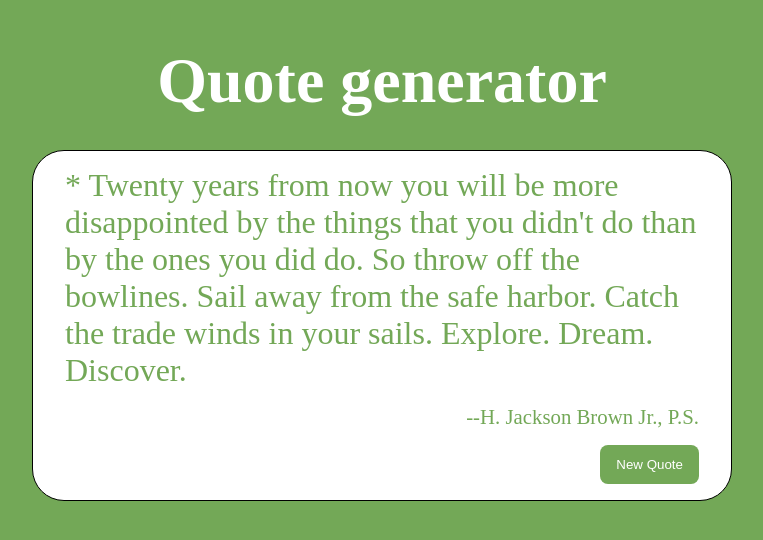
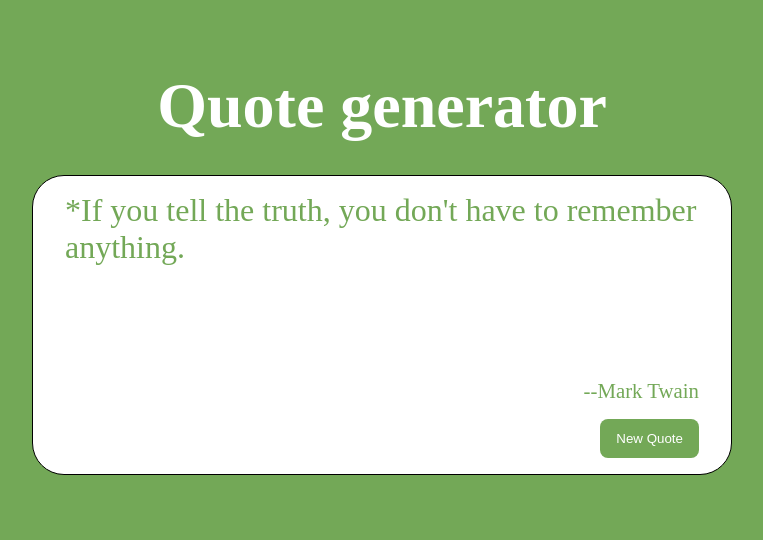
Before and after one commit to yusef-codes10/quote-generator-vue, a Vue app: page / in a window 1280 px wide. Shown: the part 144-684 px from the top of the page, without its empty margins (258-1021 px from the left). Built offline with nearby package versions, Linux system fonts and the light colour scheme.

Commit message:
more quotes have been added

```diff
--- a/src/components/QMain.vue
+++ b/src/components/QMain.vue
@@ -1,10 +1,8 @@
 <script setup>
 import { ref } from 'vue'
 
-const quote = ref(
-  " Twenty years from now you will be more disappointed by the things that you didn't do than by the ones you did do. So throw off the bowlines. Sail away from the safe harbor. Catch the trade winds in your sails. Explore. Dream. Discover.",
-)
-const author = ref('H. Jackson Brown Jr., P.S. ')
+const quote = ref("If you tell the truth, you don't have to remember anything.")
+const author = ref('Mark Twain')
 
 // const quote = ref('')
 // const author = ref('')
@@ -60,6 +58,23 @@ const quotes = ref([
     quote: 'A lie told often enough becomes the truth.',
     author: 'Vladimir Lenin',
   },
+  {
+    index: 11,
+    quote: 'Be the change that you wish to see in the world.',
+    author: 'Mahatma Gandhi',
+  },
+  {
+    index: 12,
+    quote:
+      "If you want to know what a man's like, take a good look at how he treats his inferiors, not his equals.",
+    author: 'J.K. Rowling',
+  },
+  {
+    index: 13,
+    quote:
+      "Imperfection is beauty, madness is genius and it's better to be absolutely ridiculous than absolutely boring.",
+    author: 'Marilyn Monroe',
+  },
 ])
 
 const generateQuote = () => {
@@ -83,17 +98,21 @@ const generateQuote = () => {
 <style scoped>
 .quote-container {
   width: min(700px, 80%);
-  height: auto;
+  min-height: 300px;
   background-color: var(--font-color);
   color: var(--bg-color);
   padding: 1rem 2rem;
   border: 1px solid #000;
   border-radius: 2rem;
+
+  display: flex;
+  flex-direction: column;
 }
 
 .quote-section {
   font-size: clamp(2rem, 2vw + 0.25rem, 3.1rem);
   font-weight: 500;
+  flex: 1;
 }
 
 .quote-section::before {
@@ -102,7 +121,7 @@ const generateQuote = () => {
 
 .author {
   /* display: flex; */
-  justify-self: flex-end;
+  align-self: flex-end;
   margin: 1rem 0;
   font-size: 1.3rem;
 }
@@ -112,7 +131,7 @@ const generateQuote = () => {
 }
 
 .btns {
-  justify-self: flex-end;
+  align-self: flex-end;
 }
 
 button {
```
